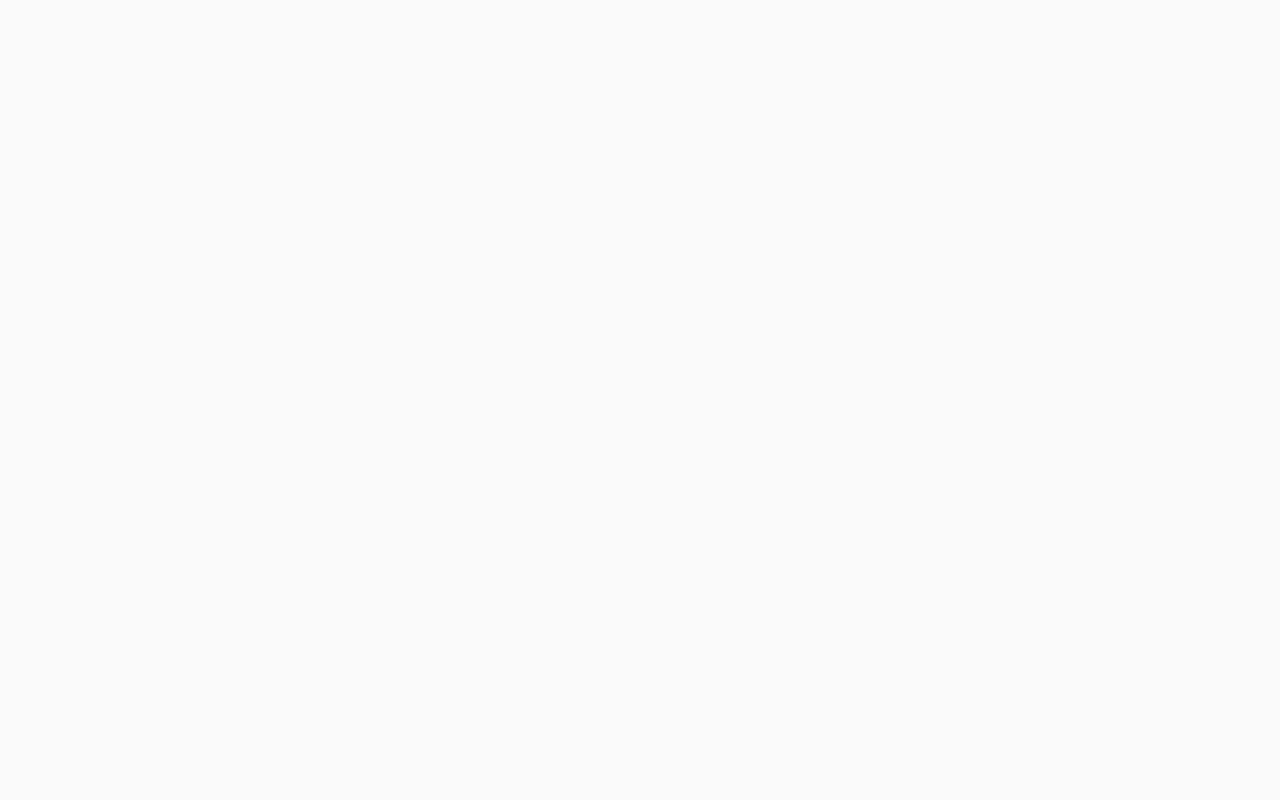
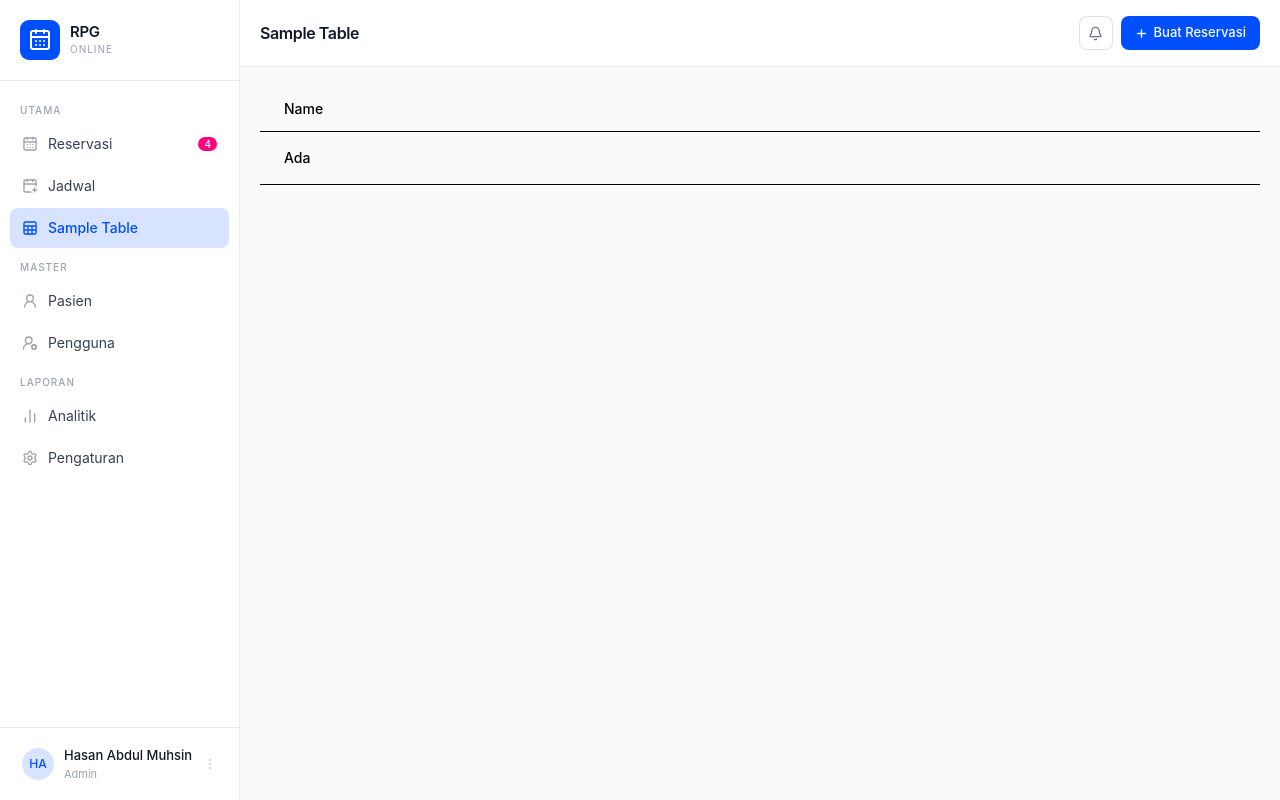
Before and after one commit to stywn93/rpg-online, a React (Vite) app: page /table in a window 1280 px wide. Before the commit this address had no page. Built offline with nearby package versions, Linux system fonts and the light colour scheme.

Commit message:
WIP table data

```diff
--- a/package.json
+++ b/package.json
@@ -11,6 +11,7 @@
   },
   "dependencies": {
     "@tailwindcss/vite": "^4.2.1",
+    "@tanstack/react-table": "^8.21.3",
     "flowbite": "^4.0.1",
     "flowbite-react": "^0.12.17",
     "lucide-react": "^1.7.0",
@@ -32,5 +33,10 @@
     "eslint-plugin-react-refresh": "^0.4.24",
     "globals": "^16.5.0",
     "vite": "^7.2.4"
+  },
+  "overrides": {
+    "eslint-plugin-react-hooks": {
+      "eslint": "$eslint"
+    }
   }
 }
--- a/src/Dashboard.jsx
+++ b/src/Dashboard.jsx
@@ -28,14 +28,14 @@ export default function Dashboard(
     });
 
     const fallbackTitle = normalizedPath === "/"
-        ? "Dasbor"
+        ? "Dasboard"
         : normalizedPath
             .split("/")
             .filter(Boolean)
             .map((segment) => segment.charAt(0).toUpperCase() + segment.slice(1))
             .join(" / ");
 
-    const resolvedActivePage = activePage ?? currentNavItem?.key ?? "dashboard";
+    const resolvedActivePage = activePage ?? currentNavItem?.key ?? "reservations";
     const resolvedPageTitle = pageTitle ?? currentNavItem?.label ?? fallbackTitle;
 
     return (
@@ -45,7 +45,9 @@ export default function Dashboard(
 
             <div className="flex flex-1 flex-col overflow-hidden">
                 <Topbar title={resolvedPageTitle} onNewReservation={onNewReservation}/>
-                <main className="flex-1 overflow-y-auto p-5"><Outlet/></main>
+                <main className="flex-1 overflow-y-auto p-5">
+                    <Outlet/>
+                </main>
                 <BottomNav activeKey={resolvedActivePage} onNavigate={onNavigate}/>
             </div>
         </div>
--- /dev/null
+++ b/src/Table.jsx
@@ -0,0 +1,33 @@
+import { useReactTable, getCoreRowModel, flexRender } from '@tanstack/react-table'
+const data = [{ id: 1, name: 'Ada' }]
+const columns = [{ accessorKey: 'name', header: 'Name' }]
+
+export default function Table(props) {
+    const table = useReactTable({ data, columns, getCoreRowModel: getCoreRowModel() })
+    return (
+        <table className={"w-full text-sm text-left rtl:text-right text-body"}>
+            <thead className={"bg-neutral-secondary-soft border-b border-default"}>
+            {table.getHeaderGroups().map((hg) => (
+                <tr key={hg.id} >
+                    {hg.headers.map((header) => (
+                        <th key={header.id} className={"px-6 py-3 font-medium"}>
+                            {flexRender(header.column.columnDef.header, header.getContext())}
+                        </th>
+                    ))}
+                </tr>
+            ))}
+            </thead>
+            <tbody>
+            {table.getRowModel().rows.map((row) => (
+                <tr key={row.id} className={"odd:bg-neutral-primary even:bg-neutral-secondary-soft border-b border-default"}>
+                    {row.getVisibleCells().map((cell) => (
+                        <td key={cell.id} className={"px-6 py-4 font-medium text-heading whitespace-nowrap"}>
+                            {flexRender(cell.column.columnDef.cell, cell.getContext())}
+                        </td>
+                    ))}
+                </tr>
+            ))}
+            </tbody>
+        </table>
+    )
+}
--- a/src/components/BottomNav.jsx
+++ b/src/components/BottomNav.jsx
@@ -20,7 +20,7 @@ export default function BottomNav({activeKey, onNavigate}) {
                         <>
                             {item.badge && (
                                 <span
-                                    className="absolute top-1 right-2.5 min-w-[15px] h-[15px] bg-accent text-white text-[9px] font-semibold rounded-full flex items-center justify-center px-1 border-[1.5px] border-white">
+                                    className="absolute top-1 right-2.5 min-w-[15px] h-[15px] bg-accent-border text-white text-[9px] font-semibold rounded-full flex items-center justify-center px-1 border-[1.5px] border-white">
                                     {item.badge}
                                 </span>
                             )}
--- a/src/components/Sidebar.jsx
+++ b/src/components/Sidebar.jsx
@@ -72,7 +72,7 @@ export default function Sidebar({activeKey, onNavigate, user}) {
                   </span>
                                     {item.badge && (
                                         <span
-                                            className="text-[10px] font-medium bg-accent text-white px-1.5 py-0.5 rounded-full leading-none">
+                                            className="text-[10px] font-medium bg-accent-border text-white px-1.5 py-0.5 rounded-full leading-none">
                       {item.badge}
                     </span>
                                     )}
--- a/src/components/navConfig.js
+++ b/src/components/navConfig.js
@@ -6,11 +6,11 @@ import {
     LayoutGrid,
     CalendarDays,
     CalendarPlus,
-    Users,
     UserRound,
     UserRoundCog,
     BarChart2,
     Settings,
+    Sheet
 } from "lucide-react";
 
 /**
@@ -24,9 +24,10 @@ import {
  */
 export const NAV_ITEMS = [
     // ── Grup Utama ──
-    {key: "dashboard", label: "Dasboard", icon: LayoutGrid, section: "Utama", link: "/"},
-    {key: "reservations", label: "Reservasi", icon: CalendarDays, badge: 4, section: null, link: "/reservation"},
+    // {key: "dashboard", label: "Dasboard", icon: LayoutGrid, section: "Utama", link: "/"},
+    {key: "reservations", label: "Reservasi", icon: CalendarDays, badge: 4, section: "Utama", link: "/reservation"},
     {key: "schedules", label: "Jadwal", icon: CalendarPlus, section: null, link: "/schedules"},
+    {key: "sampleTable", label: "Sample Table", icon: Sheet, section: null, link: "/table"},
 
     // ── Grup Master Data ──
     {key: "patients", label: "Pasien", icon: UserRound, section: "Master", link: "/patients"},
@@ -43,9 +44,7 @@ export const NAV_ITEMS = [
  * Gunakan key yang sama dengan NAV_ITEMS agar active state sinkron.
  */
 export const BOTTOM_NAV_ITEMS = [
-    {key: "dashboard", label: "Dasbor", icon: LayoutGrid, link: "/"},
-    {key: "reservations", label: "Reservasi", icon: CalendarDays, badge: 4, link: "/reservasi"},
-    {key: "guests", label: "Tamu", icon: Users},
-    {key: "analytics", label: "Laporan", icon: BarChart2},
+    {key: "dashboard", label: "Dasboard", badge:4, icon: LayoutGrid, link: "/"},
+    {key: "users", label: "Data", icon: UserRoundCog, link: "/users"},
     {key: "settings", label: "Pengaturan", icon: Settings},
 ];
--- a/src/main.jsx
+++ b/src/main.jsx
@@ -9,6 +9,7 @@ import Reservasi from "./Reservasi.jsx"
 import Jadwal from "./Jadwal.jsx"
 import Pasien from "./Pasien.jsx"
 import Pengguna from "./Pengguna.jsx"
+import Table from "./Table.jsx"
 
 createRoot(document.getElementById('root')).render(
     <StrictMode>
@@ -17,6 +18,7 @@ createRoot(document.getElementById('root')).render(
                 <Route path='/login' element={<Login/>}/>
                 <Route path='/register' element={<Register/>}/>
                 <Route path='/' element={<Dashboard/>}>
+                    <Route path='table' element={<Table />}/>
                     <Route path='reservation' element={<Reservasi />}/>
                     <Route path='schedules' element={<Jadwal />}/>
                     <Route path='patients' element={<Pasien/>}/>
```
Also changed, not shown: 1 other file (tests, documents, lock files or other folders).
